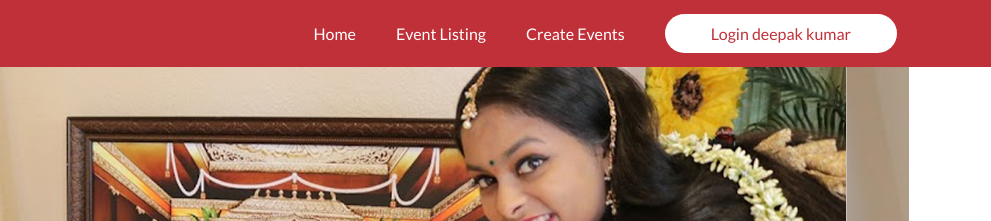
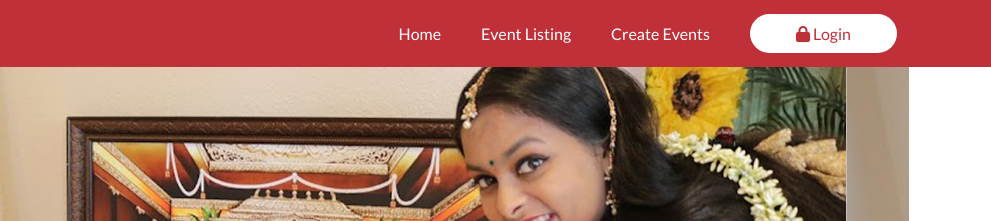
Before and after one commit to deepakkumartiwari2025/developer, a plain HTML site: page index.html in a window 1280 px wide. Shown: the top 221 px of the page, 289-1280 px from the left. Drawn offline with nearby package versions, Linux system fonts and the light colour scheme.

Commit message:
push the code from local to main branch

```diff
--- a/index.html
+++ b/index.html
@@ -42,7 +42,7 @@
 				                    <a href="create-events.html">Create Events</a>
 				                </li>
 				                <li class="nav-item">
-				                    <a href="login.html">Login deepak kumar</a>
+				                    <a href="login.html"><i class="fa fa-lock"></i> Login </a>
 								</li>
 				            </ul>
 				        </div>
```
